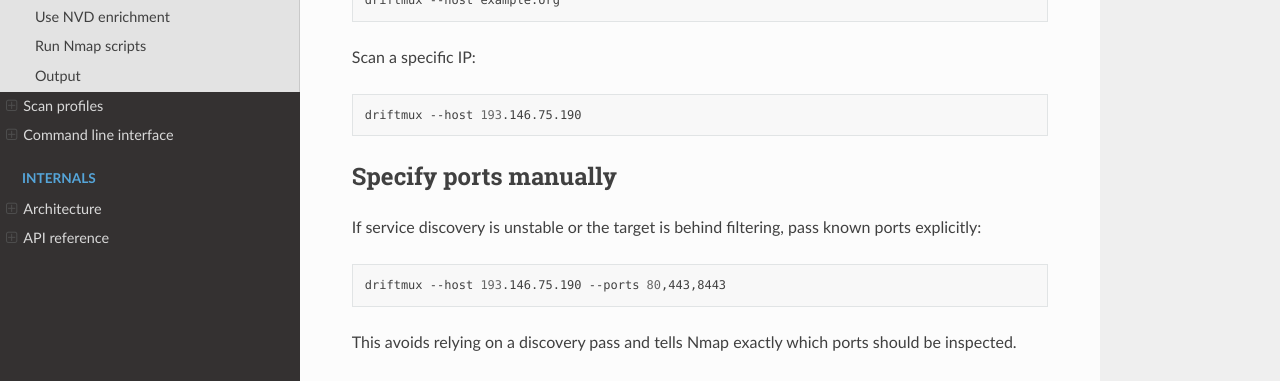
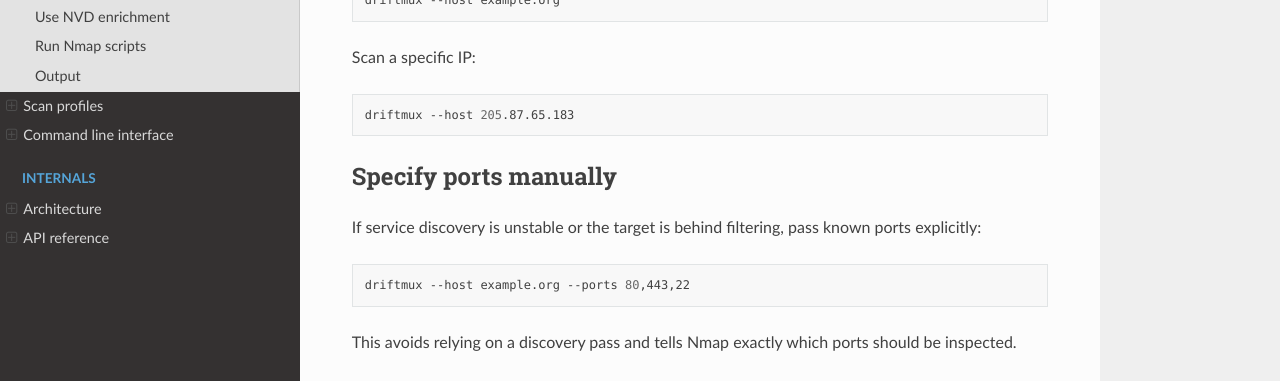
Before and after one commit to aidaph/driftmux, a Sphinx documentation site: the page built from docs/quickstart.rst, in a window 1280 px wide and 900 px high. Shown: the part 285-666 px from the top of the window. Built offline with Sphinx 7.4.7 and the Read the Docs theme 3.1.0, drawn with Linux system fonts in a browser that asks for light colours.

Commit message:
Remove not needed IP

```diff
--- a/docs/quickstart.rst
+++ b/docs/quickstart.rst
@@ -14,7 +14,7 @@ Scan a specific IP:
 
 .. code-block:: bash
 
-   driftmux --host 193.146.75.190
+   driftmux --host 205.87.65.183
 
 Specify ports manually
 ----------------------
@@ -24,7 +24,7 @@ ports explicitly:
 
 .. code-block:: bash
 
-   driftmux --host 193.146.75.190 --ports 80,443,8443
+   driftmux --host example.org --ports 80,443,22
 
 This avoids relying on a discovery pass and tells Nmap exactly which ports should
 be inspected.
```
Also changed, not shown: README.md (+1 -1 lines).
